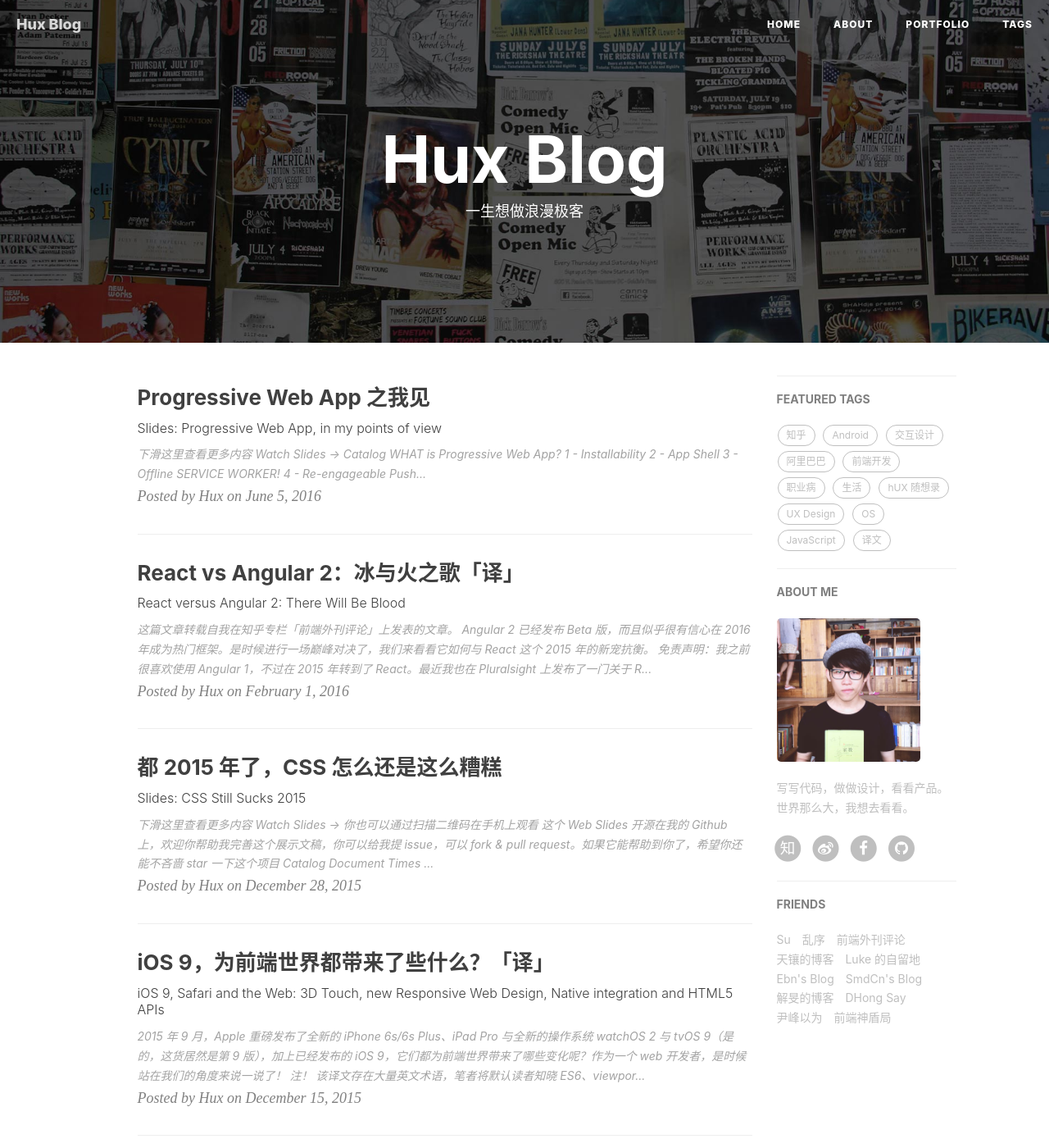
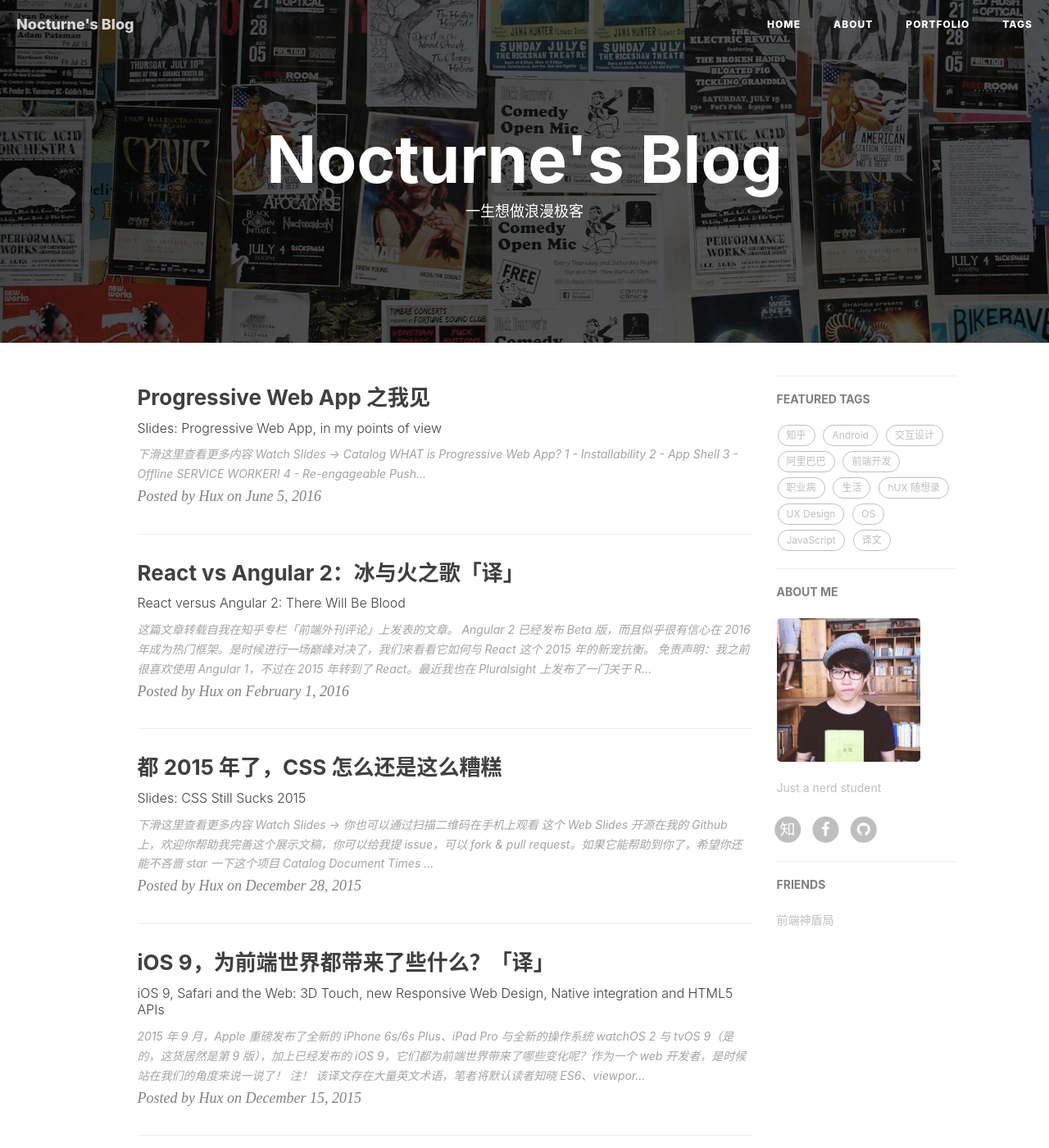
Before and after one commit to lucasushi/lueshen-old-blog, a Jekyll site: the page built from index.html, in a window 1280 px wide and 1400 px high. Shown: the whole window at 82% size. Built offline with Jekyll 4.4.1, drawn with Linux system fonts in a browser that asks for light colours; nearby versions of some CDN libraries; the list of posts is cut into pages by our own code; comment, search, counter and statistics services are not loaded; some of the changed text lies outside the part shown.

Commit message:
some change

```diff
--- a/_config.yml
+++ b/_config.yml
@@ -1,22 +1,22 @@
 # Site settings
-title: Hux Blog
-SEOTitle: 黄玄的博客 | Hux Blog
+title: Nocturne's Blog
+SEOTitle: Nocturne LIU | Blog
 header-img: img/home-bg.jpg
-email: huxpro@gmail.com
-description: "关于前端与设计、黑客与画家 | 黄玄，Web & Mobile Lover，Front-End Engineer，UX Designer | 这里是 @Hux黄玄 的个人博客，与你一起发现更大的世界。"
-keyword: "黄玄, Hux黄玄, Hux, 鬼栈, huxpro, @huxpro, 黄玄的博客, Hux Blog, 博客, 个人网站, 互联网, 前端, 设计, 产品, 肖玉, Lynn, 肖玉的男朋友"
-url: "http://huangxuan.me"              # your host, for absolute URL
+email: junjieliu2910@gmail.com
+description: "A year 4 EE studne, interested in CS"
+keyword: "OIS, Nocturne"
+url: "http://junjieliu.info"              # your host, for absolute URL
 baseurl: ""                             # for example, '/blog' if your blog hosted on 'host/blog'
 
 
 
 # SNS settings
 RSS: false
-weibo_username:     huxpro
-zhihu_username:     huxpro
-github_username:    huxpro
-#twitter_username:  huxpro
-facebook_username:  huxpro
+#weibo_username:
+zhihu_username:     Nocturne
+github_username:    junjieliu2910
+#twitter_username:
+facebook_username:  刘俊杰
 # linkedin_username:  firstname-lastname-idxxxx
 
 
@@ -60,16 +60,16 @@ duoshuo_share: true                     # set to false if you want to use Commen
 
 # Analytics settings
 # Baidu Analytics
-ba_track_id: 4cc1f2d8f3067386cc5cdb626a202900
+#ba_track_id: 4cc1f2d8f3067386cc5cdb626a202900
 # Google Analytics
-ga_track_id: 'UA-49627206-1'            # Format: UA-xxxxxx-xx
-ga_domain: huangxuan.me
+ga_track_id: 'UA-81244672-1'            # Format: UA-xxxxxx-xx
+ga_domain: junjieliu.info
 
 
 
 # Sidebar settings
 sidebar: true                           # whether or not using Sidebar.
-sidebar-about-description: "写写代码，做做设计，看看产品。世界那么大，我想去看看。"
+sidebar-about-description: "Just a nerd student"
 sidebar-avatar: /img/avatar-hux.jpg      # use absolute URL, seeing it's used in both `/` and `/about/`
 
 
@@ -83,36 +83,6 @@ featured-condition-size: 1              # A tag will be featured if the size of
 # Friends
 friends: [
     {
-        title: "Su",
-        href: "http://su.gallery/"
-    },{
-        title: "乱序",
-        href: "http://mida.re/"
-    },{
-        title: "前端外刊评论",
-        href: "http://qianduan.guru/"
-    },{
-        title: "天镶的博客",
-        href: "http://lingyu.wang/"
-    },{
-        title: "Luke 的自留地",
-        href: "http://hmqk1995.github.io"
-    },{
-        title: "Ebn's Blog",
-        href: "http://ebnbin.com/"
-    },{
-        title: "SmdCn's Blog",
-        href: "http://blog.smdcn.net"
-    },{
-        title: "解旻的博客",
-        href: "http://xieminis.me/"
-    },{
-        title: "DHong Say",
-        href: "http://dhong.co"
-    },{
-        title: "尹峰以为",
-        href: "http://ingf.github.io/"
-    },{
         title: "前端神盾局",
         href: "http://wepiaofei.github.io/blog/"
     }
```
